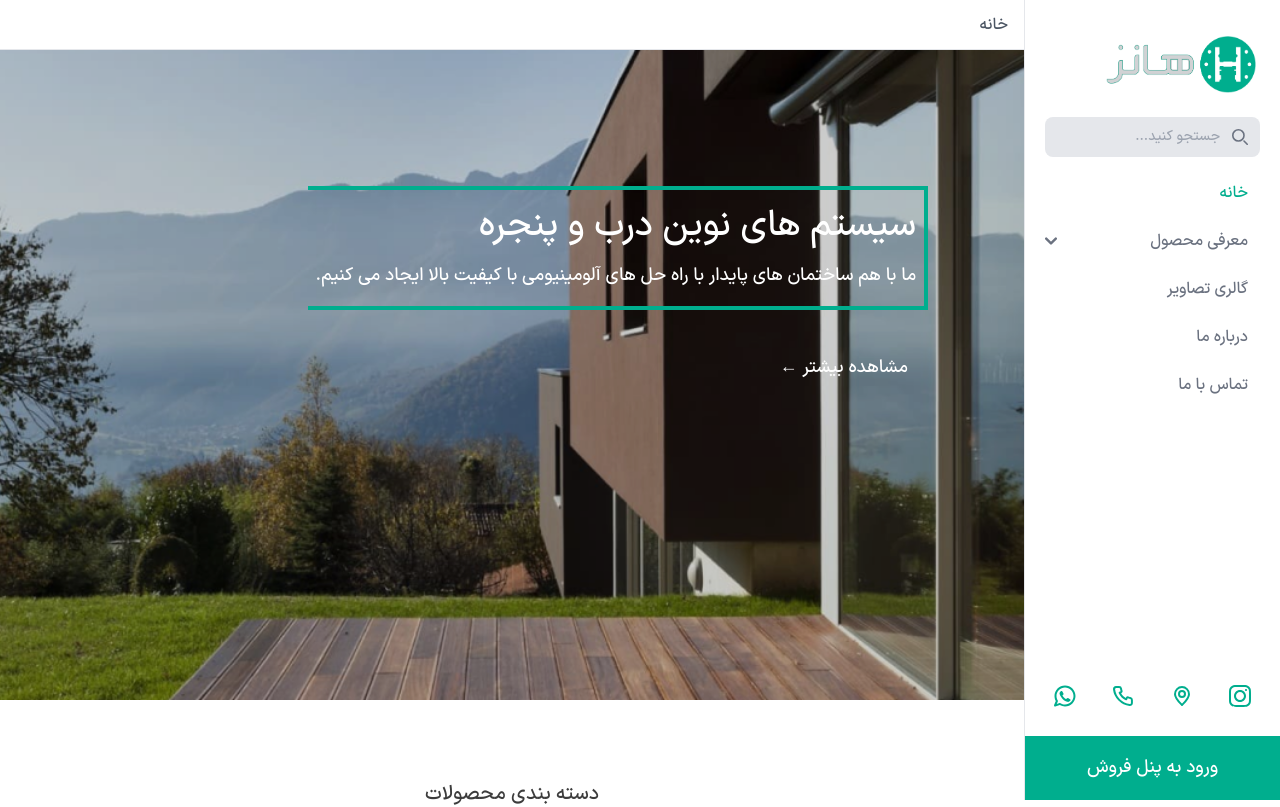
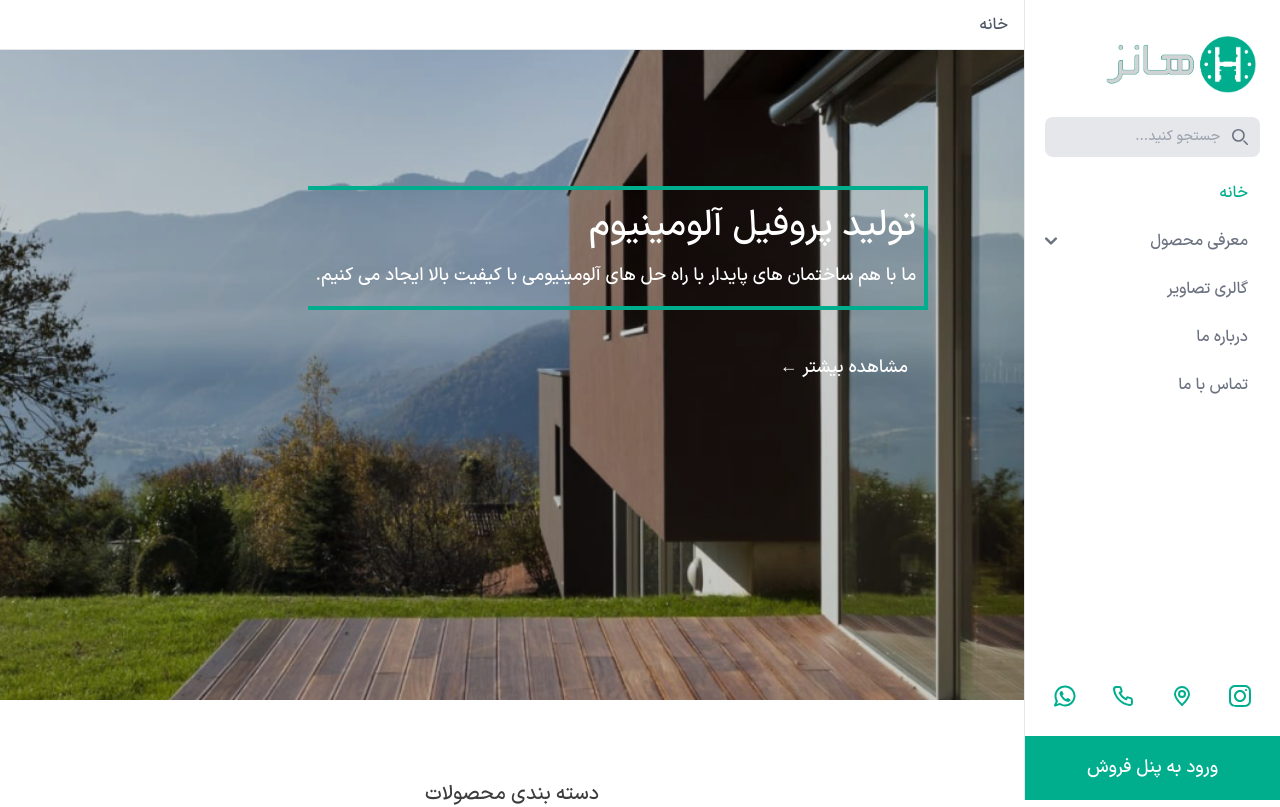
Before and after one commit to zahra-hsb/hanz-, a Next.js app: page / in a window 1280 px wide. Shown: the top 807 px of the page. Built offline with nearby package versions, Linux system fonts and the light colour scheme.

Commit message:
edit main title in home page

```diff
--- a/src/pages/index.js
+++ b/src/pages/index.js
@@ -22,7 +22,7 @@ export default function Home() {
     <main>
       {/* {isLoading && <Loading />} */}
 
-      <Main title={'سیستم های نوین درب و پنجره'} bg={'bg-mainSection'} text={'ما با هم ساختمان های پایدار با راه حل های آلومینیومی با کیفیت بالا ایجاد می کنیم.'} height={'lg:h-[650px] h-[500px] '} />
+      <Main title={'تولید پروفیل آلومینیوم'} bg={'bg-mainSection'} text={'ما با هم ساختمان های پایدار با راه حل های آلومینیومی با کیفیت بالا ایجاد می کنیم.'} height={'lg:h-[650px] h-[500px] '} />
       <CategorySection />
       <AboutSection />
       <Company />
```
